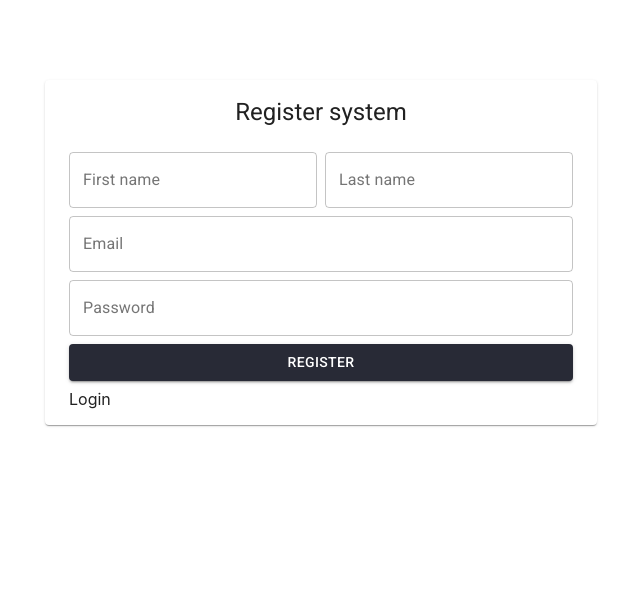
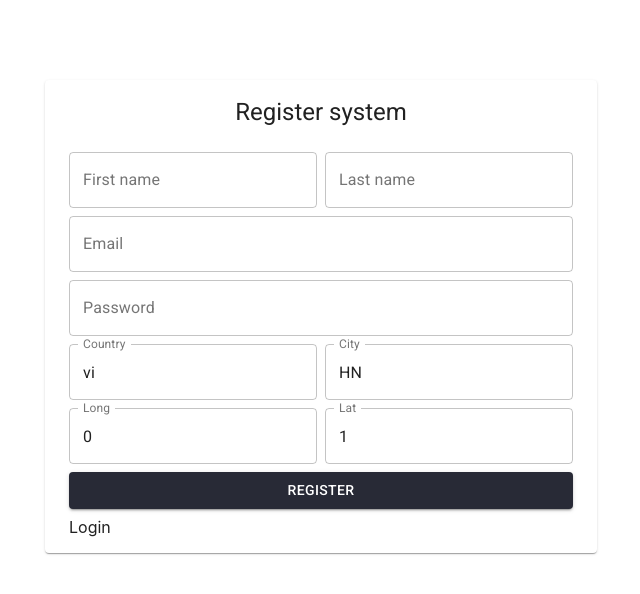
Before and after one commit to study-jsc/state-tree, a Next.js app: page /register in a window 1280 px wide. Shown: the top 594 px of the page, without its empty margins (319-959 px from the left). Built offline with nearby package versions, Linux system fonts and the light colour scheme.

Commit message:
chore: add new field

```diff
--- a/src/components/forms/RegisterForm/index.tsx
+++ b/src/components/forms/RegisterForm/index.tsx
@@ -8,6 +8,14 @@ interface IFormValue {
   lastName: string;
   email: string;
   password: string;
+  address: {
+    country: string;
+    city: string;
+    location: {
+      lng: number;
+      lat: number;
+    };
+  };
 }
 type TError = Partial<Record<keyof IFormValue, string>>;
 
@@ -35,6 +43,14 @@ const RegisterForm = () => {
       lastName: "",
       email: "",
       password: "",
+      address: {
+        country: "vi",
+        city: "HN",
+        location: {
+          lat: 1,
+          lng: 0,
+        },
+      },
     },
     validate: validators,
     onSubmit: (value) => {
@@ -84,6 +100,46 @@ const RegisterForm = () => {
             {...formik.getFieldProps("password")}
           />
         </Grid>
+        <Grid item xs={6}>
+          <Input
+            fullWidth
+            label="Country"
+            touched={formik.touched.address?.country}
+            error={!!formik.errors.address?.country}
+            helperText={formik.errors.address?.country}
+            {...formik.getFieldProps("address.country")}
+          />
+        </Grid>
+        <Grid item xs={6}>
+          <Input
+            fullWidth
+            label="City"
+            touched={formik.touched.address?.city}
+            error={!!formik.errors.address?.city}
+            helperText={formik.errors.address?.city}
+            {...formik.getFieldProps("address.city")}
+          />
+        </Grid>
+        <Grid item xs={6}>
+          <Input
+            fullWidth
+            label="Long"
+            touched={formik.touched.address?.location?.lng}
+            error={!!formik.errors.address?.location?.lng}
+            helperText={formik.errors.address?.location?.lng}
+            {...formik.getFieldProps("address.location.lng")}
+          />
+        </Grid>
+        <Grid item xs={6}>
+          <Input
+            fullWidth
+            label="Lat"
+            touched={formik.touched.address?.location?.lat}
+            error={!!formik.errors.address?.location?.lat}
+            helperText={formik.errors.address?.location?.lat}
+            {...formik.getFieldProps("address.location.lat")}
+          />
+        </Grid>
         <Grid item xs={12}>
           <Button fullWidth color="primary" variant="contained" type="submit">
             Register
```
